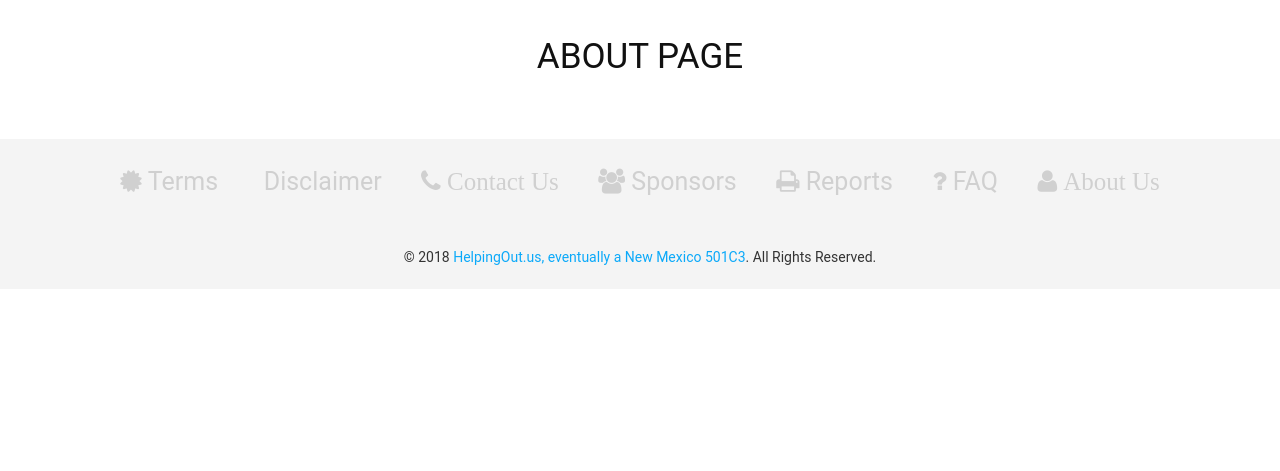
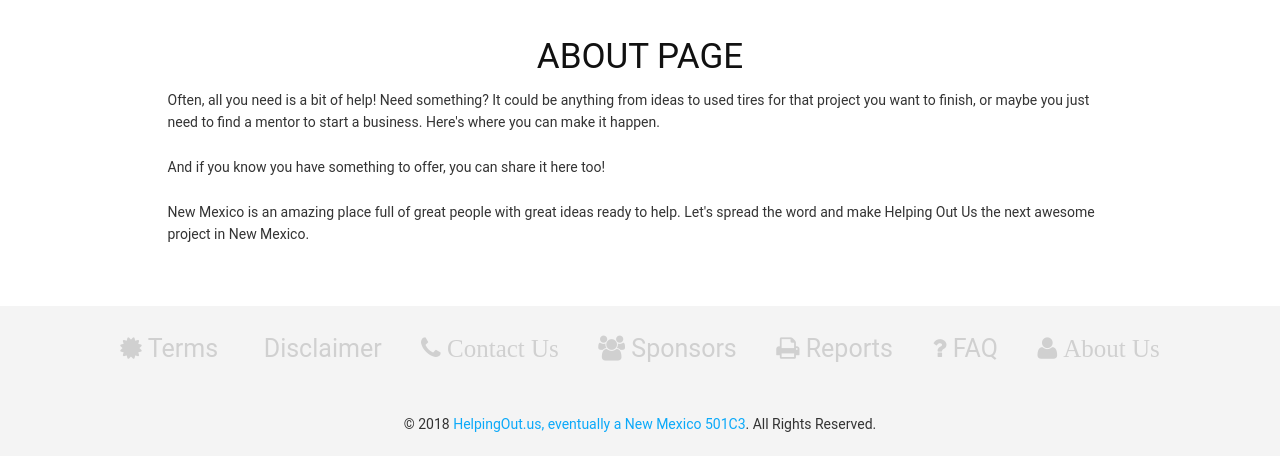
Before and after one commit to agauba5/DDCH4ABQ, a PHP site: page /about.php in a window 1280 px wide. Shown: the part 95-566 px from the top of the page. Run offline with PHP 8.4, Linux system fonts and the light colour scheme; some libraries are stand-ins or nearby versions.

Commit message:
addad about.php and updated terms.php

```diff
--- a/about.php
+++ b/about.php
@@ -14,6 +14,25 @@ require_once $lowerLevel . 'assets/inc/standard_header.inc.php';
 			<div class="row">
 				<div class="text-center">
                                     <h3>ABOUT PAGE</h3>
+                                </div>
+                                                                     <p class="col-md-10 col-md-offset-1">
+										Often, all you need is a bit of help! Need something?
+										It could be anything from ideas to used tires for that
+										project you want to finish, or maybe you just need to
+										find a mentor to start a business. Here's where you can
+										make it happen.<br> <br>
+										And if you know you have something to offer, you can share
+										it here too!<br><br>
+										New Mexico is an amazing place full of great people with
+										great ideas ready to help. Let's spread the word and
+										make Helping Out Us the next awesome project in New Mexico.</p>
+
+                                        <!-- Here, you can help people OR get help
+                                        from mentors. The goal of this website is to
+                                        help people who are in need OR who want to help
+                                        people.<br>Below are two options for you to choose
+                                        from! Go ahead and choose from it! May you have an awesome
+                                        experience</p>-->
 				</div>
 			</div>
 		</div>
--- a/terms.php
+++ b/terms.php
@@ -14,10 +14,11 @@ require_once $lowerLevel . 'assets/inc/standard_header.inc.php';
 			<div class="row">
 				<div class="text-center">
                                     <h3>TERMS PAGE</h3>
+                                </div>
                                      <div class="maia-article" role="article">
 <div class="maia-teleport" id="content"></div>
 <h1>HellpingOut.us Terms of Service</h1>
-<p>Last modified: October 25, 2017 (<a href="../../policies/terms/archive/">view archived versions</a>)
+<p>Last modified: March 18, 2018 (<a href="../../policies/terms/archive/">view archived versions</a>)
 </p><h2>Welcome to HellpingOut.us!</h2>
 <p>Thanks for using our products and services (&#34Services&#34). The Services are provided by HellpingOut.us 501C3 (&#34HellpingOut.us&#34), located at 20 First Plaza Center NW, Albuquerque, NM 87102, United States.
 </p><p>By using our Services, you are agreeing to these terms. Please read them carefully.
@@ -68,7 +69,6 @@ require_once $lowerLevel . 'assets/inc/standard_header.inc.php';
 </p><p>If it turns out that a particular term is not enforceable, this will not affect any other terms.
 </p><p>The laws of New Mexico, U.S.A., excluding New Mexico&#39s conflict of laws rules, will apply to any disputes arising out of or relating to these terms or the Services. All claims arising out of or relating to these terms or the Services will be litigated exclusively in the federal or state courts of Bernallio County, New Mexico, USA, and you and HelpingOut.us consent to personal jurisdiction in those courts.
 </p><p>For information about how to contact HelpingOut.us, please visit our <a href="../../contact/">contact page</a>.</p></div>
-				</div>
 			</div>
 		</div>
 	</div>
```
